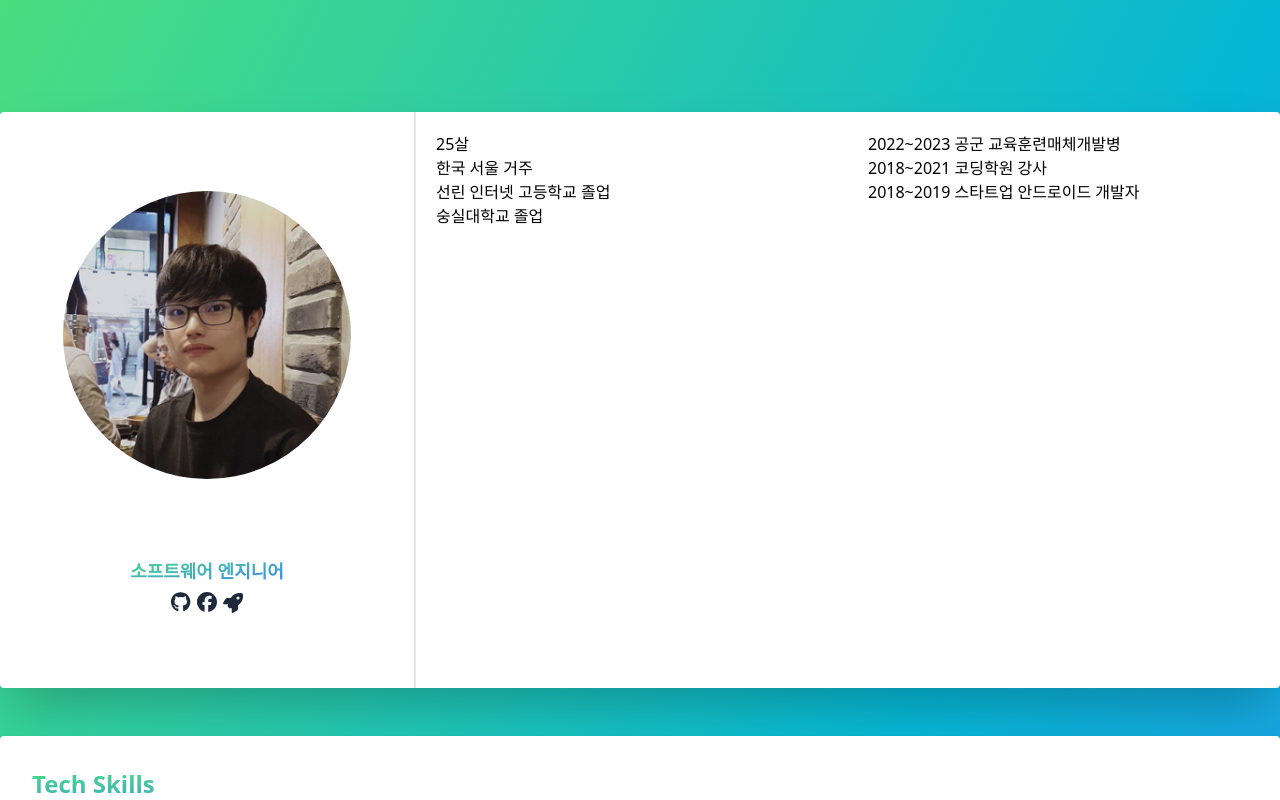
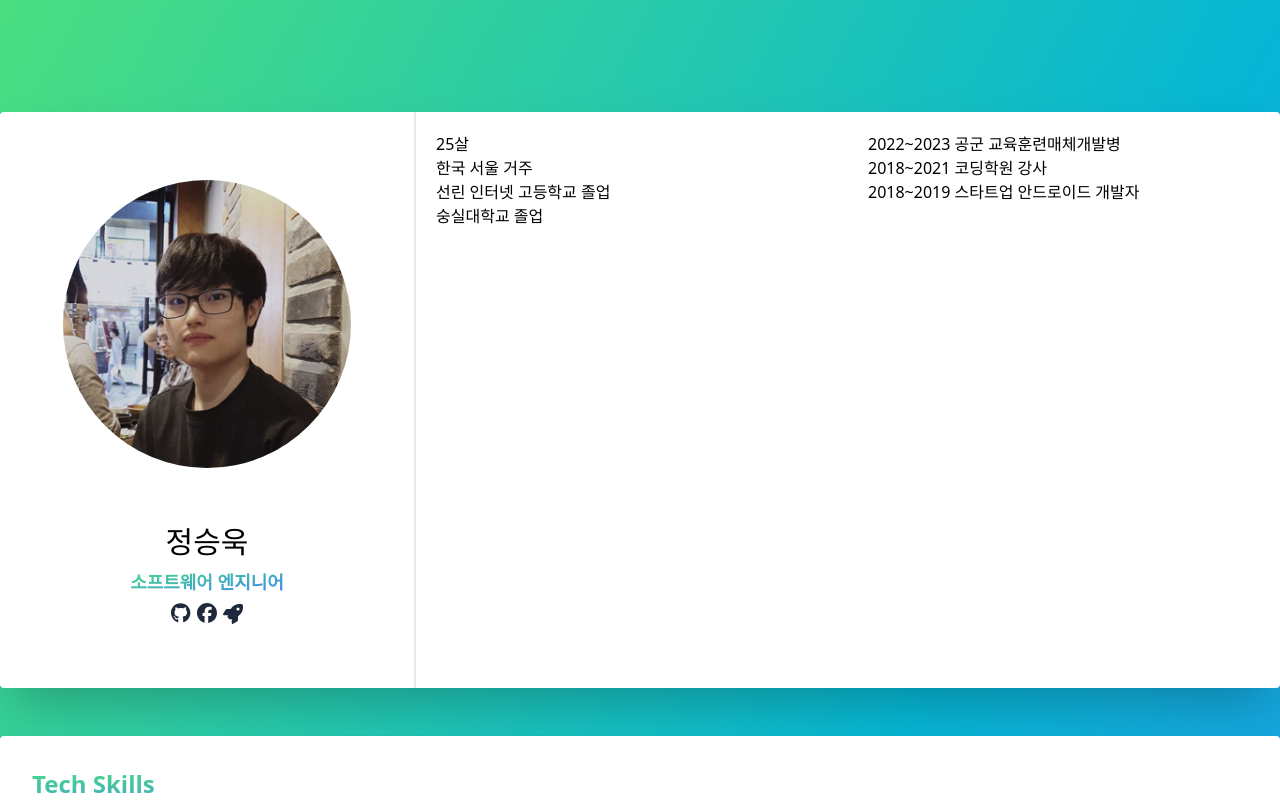
Before and after one commit to wjdtmddnr24/Curriculum-Vitae, a Next.js app: page / in a window 1280 px wide. Shown: the top 800 px of the page. Built offline with nearby package versions, Linux system fonts and the light colour scheme.

Commit message:
update: resize name font size

```diff
--- a/src/features/Summary.tsx
+++ b/src/features/Summary.tsx
@@ -16,6 +16,7 @@ export function Summary() {
             alt="Profile Image"
           />
           <div className="w-full my-auto rounded-b justify-self-center flex flex-col items-center justify-center gap-1 py-4">
+            <div className="text-3xl mb-1">정승욱</div>
             <div className="text-lg text-transparent bg-clip-text bg-gradient-to-br from-green-400 to-blue-500 font-bold">
               소프트웨어 엔지니어
             </div>
```
